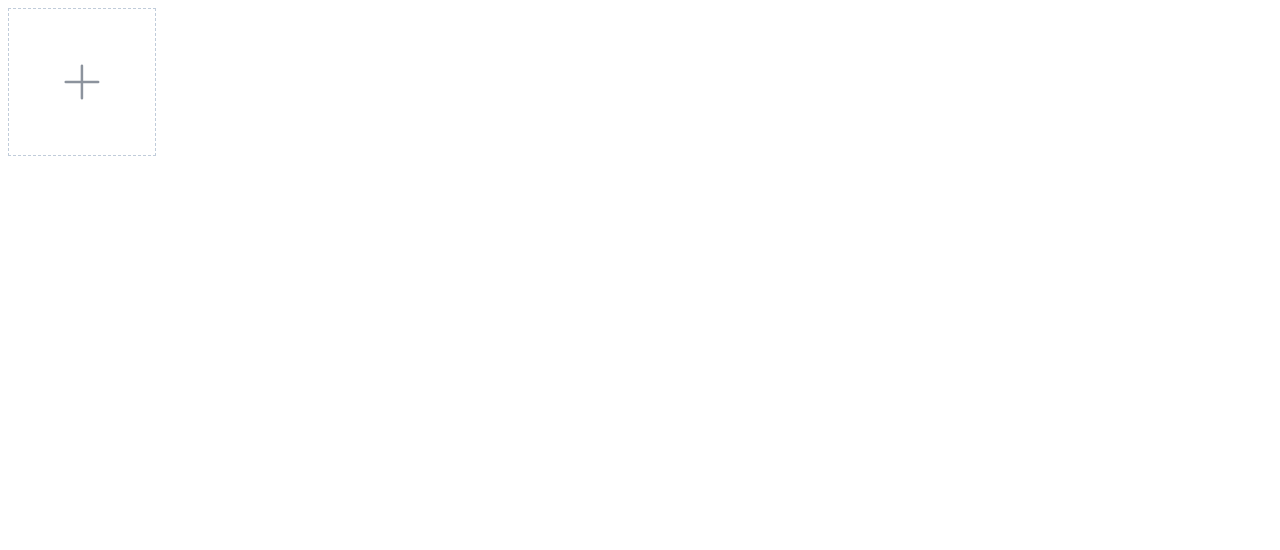
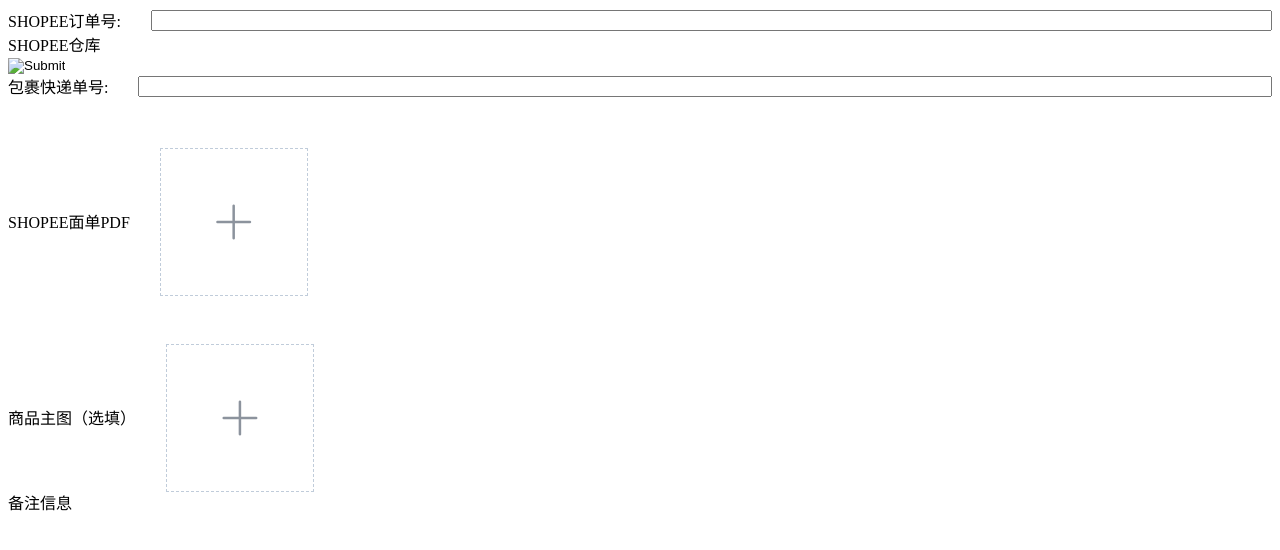
Before and after one commit to chendongfengnumber/webpack4-react, a React app: page /#/order/create_order in a window 1280 px wide. Shown: the top 550 px of the page. Built offline with nearby package versions, Linux system fonts and the light colour scheme.

Commit message:
增加创建订单页面

```diff
--- /dev/null
+++ b/src/components/CommonInput.jsx
@@ -0,0 +1,38 @@
+import React, { Component } from 'react';
+import PropTypes from 'prop-types';
+
+import '../styles/components/commonInput.scss';
+
+const propTypes = {
+  onChangeCallback: PropTypes.func,
+  inputLeftHint: PropTypes.string.isRequired,
+};
+
+const defaultPropTypes = {
+  onChangeCallback: null,
+  inputLeftHint: '',
+};
+// TODO input 其他事件回调暂时未暴露
+class Input extends Component {
+  render() {
+    const {
+      onChangeCallback,
+      inputLeftHint,
+    } = this.props;
+    return (
+      <div className="input_container">
+        <div className="input_left_hint" > { inputLeftHint }: </div>
+        <input
+          id="input_style"
+          type="text"
+          onChange={onChangeCallback}
+        />
+      </div>
+    );
+  }
+}
+
+
+Input.defaultPropTypes = defaultPropTypes;
+Input.propTypes = propTypes;
+export default Input;
--- /dev/null
+++ b/src/components/SelectInput.jsx
@@ -0,0 +1,2 @@
+import React, { Component } from 'react';
+import { PropTypes } from 'prop-types';
--- a/src/components/Upload.jsx
+++ b/src/components/UploadPhoto.jsx
@@ -8,33 +8,27 @@
   uploadResultCallBack: PropTypes.func.isRequired,
 };
 
-const uploadStatus =  {
-  unupload: 'UNUPLOAD', // 未上传
-  uploadig: 'UPLOADING', // 上传中
-  uploaded: 'UPLOADED' // 上传完毕
-}
+const uploadStatus = {
+  unUpload: 'UN_UPLOAD', // 未上传
+  uploading: 'UPLOADING', // 上传中
+  uploaded: 'UPLOADED', // 上传完毕
+};
 
-class UploadFile extends Component {
+class UploadPhoto extends Component {
 
   constructor(props) {
     super(props);
 
     this.uploadFile = this.uploadFile.bind(this);
     this.onchangeFileInfo = this.onchangeFileInfo.bind(this);
-    this.eventDelegate = this.eventDelegate.bind(this);
 
     this.state = {
       loaded: 0, // 已经上传文件的大小
       total: 0, // 要上传文件的大小
       // file: {}, // 上传的文件信息
-      loadStatus: 'UNUPLOAD',
-      previewUrl: ''
+      loadStatus: 'UN_UPLOAD',
+      previewUrl: '',
     };
-  }
-
-  eventDelegate(event) {
-    event.persist()
-    console.log('event', event)
   }
 
   onchangeFileInfo(event) {
@@ -52,7 +46,7 @@
   previewPicture(file) {
     // 实现图片预览
     let fileReader;
-    if(FileReader) {
+    if (FileReader) {
       fileReader = new FileReader();
     } else {
       alert('该浏览不支持图片预览');
@@ -63,8 +57,7 @@
     fileReader.onloadend = (e) => {
       const previewUrl = lodash.get(e, 'target.result') || '';
       this.setState({ loadStatus: uploadStatus.uploaded, previewUrl });
-      console.log(e, 'e');
-    }
+    };
   }
 
   uploadFile(file) {
@@ -83,7 +76,6 @@
     xhr.onprogress = (event) => {
       const { total, loaded, lengthComputable } = event;
       if (lengthComputable) {
-        // onprogressCallBack(totalSize, alreadyAcceptedSize);
         console.log(`总字节： ${total}, 已经接收的字节： ${loaded}`);
       }
     };
@@ -102,33 +94,34 @@
    * */
 
   renderUpload() {
-    const { loadStatus, previewUrl } =  this.state;
-    console.log('test', loadStatus, previewUrl)
+    const { loadStatus, previewUrl } = this.state;
 
-    switch(loadStatus) {
-      case uploadStatus.unupload:
+    switch (loadStatus) {
+      case uploadStatus.unUpload:
         return (
           <div className="uploadContainer" onClick={this.eventDelegate}>
             <label className="uploadContainer, upload" htmlFor="file">
-              <span className="iconfont icon-icon_add iconfont_size"></span>
+              <span className="iconfont icon-icon_add iconfont_size" />
             </label>
             <input
               id="file"
               type="file"
+              accept="image/*"
               ref={this.textInput}
               onChange={this.onchangeFileInfo}
-              name='test'
+              name="test"
             />
           </div>
-        )
+        );
       case uploadStatus.uploaded:
-        return(
-          <div className='uploadingContainer'>
-            <img src={previewUrl} alt="preview_picture" width="146px" height="146px"/>
+        return (
+          <div className="uploadingContainer">
+            <img src={previewUrl} alt="preview_picture" width="146px" height="146px" />
           </div>
         );
+      default:
+        break;
     }
-
   }
 
   render() {
@@ -140,5 +133,5 @@
   }
 }
 
-UploadFile.propTypes = propTypes;
-export default UploadFile;
+UploadPhoto.propTypes = propTypes;
+export default UploadPhoto;
--- a/src/pages/order/CreateOrder.jsx
+++ b/src/pages/order/CreateOrder.jsx
@@ -1,5 +1,8 @@
 import React, { Component } from 'react';
-import Upload from '../../components/Upload';
+import UploadPhoto from '../../components/UploadPhoto';
+import Input from '../../components/CommonInput';
+
+import '../../styles/order/createOrder.scss';
 
 class CreateOrder extends Component {
 
@@ -18,14 +21,40 @@
     this.setState({
       fileId: _id,
     });
-    console.log('上传完成后信息', uploadResult);
   }
   render() {
     return (
       <div>
-        <Upload
-          uploadResultCallBack={this.getUploadResult}
-        />
+        <div>
+          <Input
+            inputLeftHint="SHOPEE订单号"
+          />
+        </div>
+        <div>
+          <div>SHOPEE仓库</div>
+          <input type="image" />
+        </div>
+        <div>
+          <Input
+            inputLeftHint="包裹快递单号"
+          />
+        </div>
+        <div className="shopee_pdf_container">
+          <div className="pdf_hint">SHOPEE面单PDF</div>
+          <UploadPhoto
+            uploadResultCallBack={this.getUploadResult}
+          />
+        </div>
+        <div className="shopee_pdf_container">
+          <div className="pdf_hint">商品主图（选填）</div>
+          <UploadPhoto
+            uploadResultCallBack={this.getUploadResult}
+          />
+        </div>
+        <div>
+          <div>备注信息</div>
+        </div>
+
       </div>
     );
   }
--- /dev/null
+++ b/src/styles/components/commonInput.scss
@@ -0,0 +1,19 @@
+@charset 'UTF-8';
+
+.input_container {
+  display: -webkit-flex; /* Safari */
+  display: flex;
+  flex: 1;
+  flex-flow: initial;
+  align-items: center;
+}
+
+.input_left_hint {
+  padding-right: 30px;
+}
+
+#input_style {
+  display: -webkit-flex; /* Safari */
+  display: flex;
+  flex: 1;
+}
--- a/src/styles/components/upload.scss
+++ b/src/styles/components/upload.scss
@@ -5,8 +5,8 @@
 }
 
 .uploadContainer, .uploadingContainer {
-  width: 200px;
-  height: 200px;
+  width: 146px;
+  height: 146px;
 }
 
 .upload {
--- /dev/null
+++ b/src/styles/order/createOrder.scss
@@ -0,0 +1,12 @@
+@charset 'UTF-8';
+
+.shopee_pdf_container {
+  display: -webkit-flex; /* Safari */
+  display: flex;
+  align-items: center;
+  margin: 50px 0px 0px;
+}
+
+.pdf_hint {
+  padding-right: 30px;
+}
--- a/webpack.config.js
+++ b/webpack.config.js
@@ -36,14 +36,14 @@
         use: ['style-loader', 'css-loader', 'sass-loader'],
       },
       {
-        test: /\.(jpg|jpeg|png|gif|ico)$/,
+        test: /\.(jpg|jpeg|png|gif|ico|ttf|woff|svg|eot)$/,
         use: [{
           loader: 'file-loader',
           options: {
             name: '[path][name].[ext]',
           },
         }],
-      }
+      },
     ],
   },
 
@@ -52,7 +52,7 @@
     new HtmlWebpackPlugin({
       title: 'react-demo',
       template: path.resolve(root, 'template.html'),
-    })
+    }),
   ],
   mode: 'none',
   devServer: {
```
Also changed, not shown: src/script/createComponentTempale.js (added, +17 -0 lines), src/script/creteComponet.js (added), 1 other file (tests, documents, lock files or other folders).
